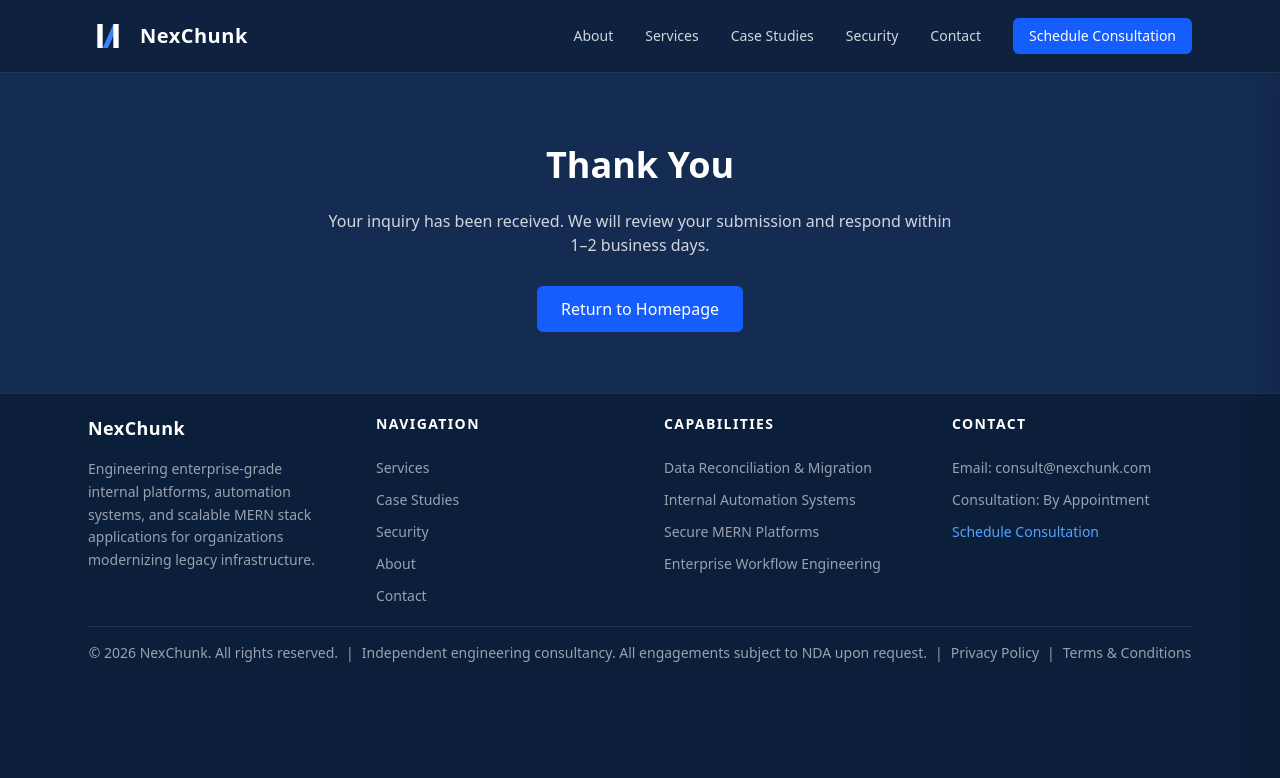
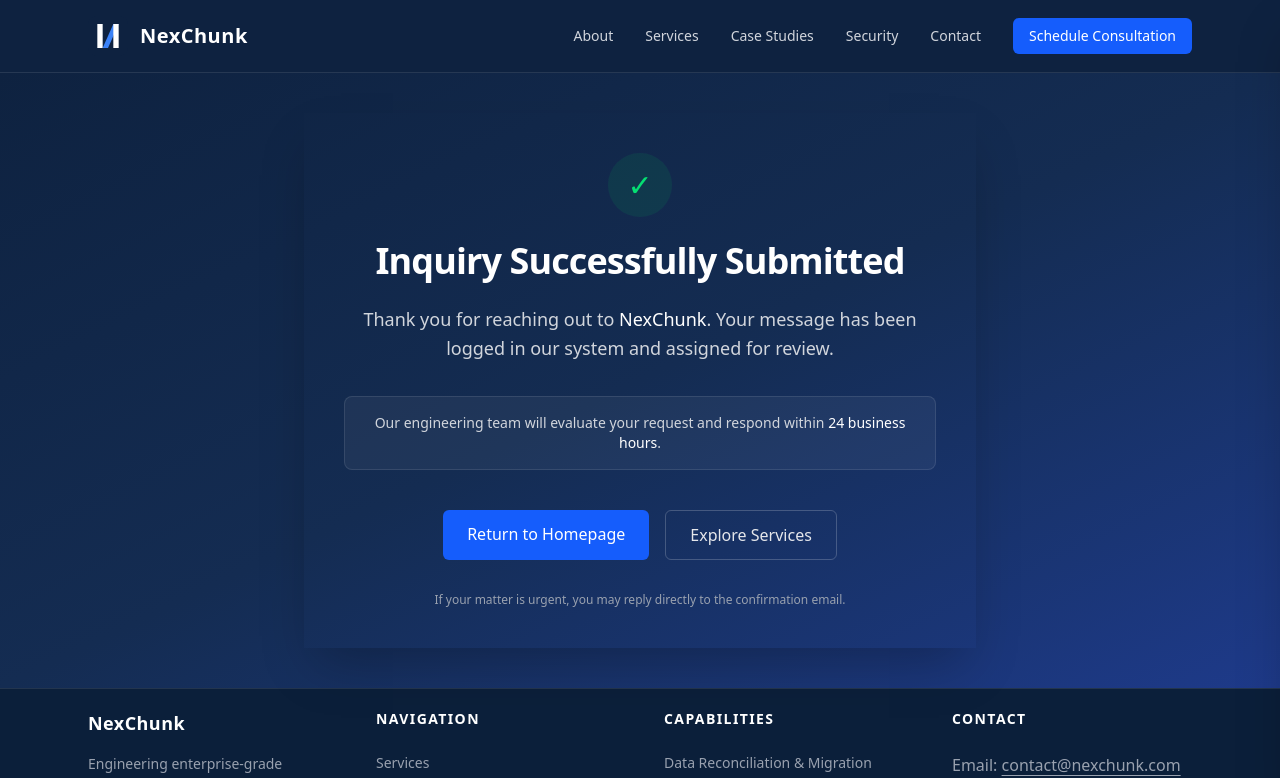
Before and after one commit to suryanarayansahu10/PortfolioFrontend, a Next.js app: page /thank-you in a window 1280 px wide. Shown: the top 778 px of the page. Built offline with nearby package versions, Linux system fonts and the light colour scheme; no server answers.

Commit message:
own api for contact added

```diff
--- a/package.json
+++ b/package.json
@@ -10,12 +10,14 @@
   },
   "dependencies": {
     "next": "16.1.6",
+    "nodemailer": "^8.0.1",
     "react": "19.2.3",
     "react-dom": "19.2.3"
   },
   "devDependencies": {
     "@tailwindcss/postcss": "^4",
     "@types/node": "^20",
+    "@types/nodemailer": "^7.0.10",
     "@types/react": "^19",
     "@types/react-dom": "^19",
     "eslint": "^9",
--- a/src/components/Footer.tsx
+++ b/src/components/Footer.tsx
@@ -13,7 +13,7 @@ export default function Footer() {
             </h3>
             <p className="mt-4 text-sm leading-relaxed">
               Engineering enterprise-grade internal platforms, automation
-              systems, and scalable MERN stack applications for organizations
+              systems, and scalable web applications for organizations
               modernizing legacy infrastructure.
             </p>
           </div>
@@ -63,7 +63,7 @@ export default function Footer() {
             <ul className="mt-6 space-y-3 text-sm">
               <li>Data Reconciliation & Migration</li>
               <li>Internal Automation Systems</li>
-              <li>Secure MERN Platforms</li>
+              <li>Scalable Web Applications</li>
               <li>Enterprise Workflow Engineering</li>
             </ul>
           </div>
@@ -73,8 +73,16 @@ export default function Footer() {
             <h4 className="text-white font-semibold text-sm uppercase tracking-widest">
               Contact
             </h4>
-            <ul className="mt-6 space-y-3 text-sm">
-              <li>Email: consult@nexchunk.com</li>
+            <ul className="mt-6 space-y-3">
+              <li>
+                Email:{" "}
+                <a
+                  href="mailto:contact@nexchunk.com?subject=Consultation Inquiry - NexChunk"
+                  className="hover:text-white underline underline-offset-4 transition"
+                >
+                  contact@nexchunk.com
+                </a>
+              </li>
               <li>Consultation: By Appointment</li>
               <li>
                 <a
--- /dev/null
+++ b/src/pages/api/contact.ts
@@ -0,0 +1,141 @@
+import type { NextApiRequest, NextApiResponse } from "next";
+import nodemailer from "nodemailer";
+
+export default async function handler(
+  req: NextApiRequest,
+  res: NextApiResponse,
+) {
+  if (req.method !== "POST") {
+    return res.status(405).json({ message: "Method not allowed" });
+  }
+
+  const { name, email, phone, message } = req.body;
+  const referenceId = `NX-${Date.now().toString().slice(-6)}`;
+
+  try {
+    const transporter = nodemailer.createTransport({
+      host: "smtp.zoho.in",
+      port: 587,
+      secure: false,
+      auth: {
+        user: process.env.NEXT_PUBLIC_CONTATCT_EMAIL_USER,
+        pass: process.env.NEXT_PUBLIC_CONTATCT_EMAIL_PASS,
+      },
+    });
+
+    // Send notification to you
+    await transporter.sendMail({
+      from: `"NexChunk" <${process.env.NEXT_PUBLIC_CONTATCT_EMAIL_USER}>`,
+      to: process.env.NEXT_PUBLIC_CONTATCT_EMAIL_USER,
+      subject: "New NexChunk Inquiry",
+      html: `
+        <h3>New Inquiry Received</h3>
+        <p><strong>Name:</strong> ${name}</p>
+        <p><strong>Email:</strong> ${email}</p>
+        <p><strong>Phone:</strong> ${phone || "Not provided"}</p>
+        <p><strong>Message:</strong></p>
+        <p>${message}</p>
+      `,
+    });
+
+    // Auto reply
+    await transporter.sendMail({
+      from: `"NexChunk" <${process.env.NEXT_PUBLIC_CONTATCT_EMAIL_USER}>`,
+      to: email,
+      subject: "We received your inquiry — NexChunk",
+      html: `
+<div style="font-family: Arial, sans-serif; background:#f4f6f9; padding:40px 20px;">
+  <div style="max-width:600px;margin:0 auto;background:#ffffff;border-radius:12px;overflow:hidden;box-shadow:0 8px 24px rgba(0,0,0,0.06);">
+
+    <!-- Gradient Header -->
+    <div style="background: linear-gradient(135deg, #0E2240 0%, #1E3A8A 100%);
+                padding:30px 20px;
+                text-align:center;">
+      <img src="https://nexchunk.com/logo-email.png"
+           alt="NexChunk"
+           style="height:42px;margin-bottom:12px;" />
+      <h2 style="color:#ffffff;margin:0;font-weight:500;">
+        NexChunk
+      </h2>
+      <p style="color:#dbeafe;margin:6px 0 0;font-size:13px;">
+        Engineering enterprise-grade data platforms, automation systems & scalable web applications.
+      </p>
+    </div>
+
+    <!-- Body -->
+    <div style="padding:32px;">
+      <p style="font-size:16px;color:#111827;">Hi ${name},</p>
+
+      <p style="font-size:15px;color:#4b5563;line-height:1.6;">
+        Thank you for contacting NexChunk.
+      </p>
+
+      <p style="font-size:15px;color:#4b5563;line-height:1.6;">
+        Your inquiry has been successfully received and logged under:
+      </p>
+
+      <!-- Reference Box -->
+      <div style="background:#f1f5f9;
+                  border-radius:8px;
+                  padding:12px 16px;
+                  font-size:14px;
+                  font-weight:600;
+                  color:#0E2240;
+                  display:inline-block;
+                  margin:10px 0 20px;">
+        Reference ID: ${referenceId}
+      </div>
+
+      <p style="font-size:15px;color:#4b5563;line-height:1.6;">
+        Our team will review your message and respond within
+        <strong>24 business hours</strong>.
+      </p>
+
+      <!-- CTA -->
+      <div style="margin:30px 0;text-align:center;">
+        <a href="https://nexchunk.com"
+           style="background:#3B82F6;
+                  color:#ffffff;
+                  padding:12px 28px;
+                  border-radius:6px;
+                  text-decoration:none;
+                  font-size:14px;
+                  display:inline-block;">
+          Visit NexChunk
+        </a>
+      </div>
+
+      <p style="font-size:14px;color:#6b7280;">
+        If your request is time-sensitive, you may reply directly to this email.
+      </p>
+
+      <p style="font-size:14px;color:#111827;margin-top:30px;">
+        Regards,<br/>
+        <strong>NexChunk Team</strong>
+      </p>
+    </div>
+
+    <!-- Footer -->
+    <div style="background:#f9fafb;
+                padding:18px;
+                text-align:center;
+                font-size:12px;
+                color:#6b7280;">
+      © ${new Date().getFullYear()} NexChunk. All rights reserved.<br/>
+      <a href="https://www.linkedin.com/company/nexchunk"
+         style="color:#3B82F6;text-decoration:none;">
+         Connect on LinkedIn
+      </a>
+    </div>
+
+  </div>
+</div>
+`,
+    });
+
+    return res.status(200).json({ success: true });
+  } catch (error) {
+    console.error(error);
+    return res.status(500).json({ error: "Email failed to send" });
+  }
+}
--- a/src/pages/index.tsx
+++ b/src/pages/index.tsx
@@ -9,7 +9,7 @@ export default function Home() {
         <title>NexChunk</title>
         <meta
           name="description"
-          content="Enterprise-grade internal platforms, automation systems, and scalable MERN stack applications."
+          content="Enterprise-grade internal platforms, automation systems, and scalable web applications."
         />
       </Head>
 
@@ -21,9 +21,9 @@ export default function Home() {
 
           <p className="mt-6 text-lg text-gray-400 max-w-2xl">
             NexChunk designs and builds enterprise-grade internal platforms,
-            automation systems, and scalable MERN stack applications for
-            organizations modernizing legacy infrastructure and high-volume
-            operational workflows.
+            automation systems, and scalable web applications for organizations
+            modernizing legacy infrastructure and high-volume operational
+            workflows.
           </p>
 
           <div className="mt-8 flex items-center space-x-4">
@@ -88,7 +88,7 @@ export default function Home() {
             {/* Capability 3 */}
             <div className="bg-[#0B1F3A] p-8 rounded-lg border border-gray-800 hover:border-gray-600 transition">
               <h3 className="text-xl font-semibold text-white">
-                Secure MERN Stack Platforms
+                Scalable Web Applications
               </h3>
               <p className="mt-4 text-gray-400">
                 Scalable backend-driven applications, dashboards, and
--- a/src/pages/services.tsx
+++ b/src/pages/services.tsx
@@ -8,7 +8,7 @@ export default function Services() {
         <title>Services | NexChunk</title>
         <meta
           name="description"
-          content="Enterprise-grade data reconciliation, internal automation systems, and scalable MERN stack application engineering."
+          content="Enterprise-grade data reconciliation, internal automation systems, and scalable web application engineering."
         />
       </Head>
 
@@ -88,7 +88,7 @@ export default function Services() {
       <section className="bg-[#132B4F] text-gray-200">
         <div className="max-w-6xl mx-auto px-6 py-12">
           <h2 className="text-3xl font-semibold text-white tracking-tight">
-            Secure MERN Stack Platform Engineering
+            Scalable Web Applications
           </h2>
 
           <p className="mt-6 text-gray-400 max-w-3xl">
--- a/src/pages/thank-you.tsx
+++ b/src/pages/thank-you.tsx
@@ -1,23 +1,63 @@
+import Head from "next/head";
+import Link from "next/link";
+
 export default function ThankYou() {
   return (
-    <section className="bg-[#142C52] text-gray-200 h-80 flex-wrap flex items-center justify-center">
-      <div className="max-w-2xl mx-auto px-6 text-center">
-        <h1 className="text-4xl font-semibold text-white">Thank You</h1>
+    <>
+      <Head>
+        <title>Inquiry Received | NexChunk</title>
+        <meta
+          name="description"
+          content="Your inquiry has been successfully received by NexChunk. Our team will respond shortly."
+        />
+      </Head>
 
-        <p className="mt-6 text-gray-300">
-          Your inquiry has been received. We will review your submission and
-          respond within 1–2 business days.
+      <section className="py-10 bg-linear-to-br from-[#0E2240] via-[#142C52] to-[#1E3A8A] text-gray-200 flex items-center justify-center px-6">
+        <div className="max-w-2xl w-full p-10 text-center shadow-2xl">
+          {/* Confirmation Icon */}
+          <div className="mx-auto w-16 h-16 rounded-full bg-green-500/10 flex items-center justify-center mb-6">
+            <span className="text-green-400 text-3xl">✓</span>
+          </div>
+
+          <h1 className="text-4xl font-semibold text-white tracking-tight">
+            Inquiry Successfully Submitted
+          </h1>
+
+          <p className="mt-6 text-gray-300 text-lg leading-relaxed">
+            Thank you for reaching out to{" "}
+            <span className="text-white font-medium">NexChunk</span>. Your
+            message has been logged in our system and assigned for review.
           </p>
 
-        <div className="mt-10">
-          <a
+          <div className="mt-8 bg-white/5 border border-white/10 rounded-lg p-4 text-sm text-gray-300">
+            Our engineering team will evaluate your request and respond within
+            <span className="text-white font-medium"> 24 business hours</span>.
+          </div>
+
+          {/* CTA Buttons */}
+          <div className="mt-10 flex flex-col sm:flex-row justify-center gap-4">
+            <Link
               href="/"
               className="bg-blue-600 hover:bg-blue-500 text-white px-6 py-3 rounded-md transition"
             >
               Return to Homepage
-          </a>
+            </Link>
+
+            <Link
+              href="/services"
+              className="border border-white/20 hover:border-white text-gray-200 px-6 py-3 rounded-md transition"
+            >
+              Explore Services
+            </Link>
           </div>
+
+          {/* Footer Note */}
+          <p className="mt-8 text-xs text-gray-400">
+            If your matter is urgent, you may reply directly to the confirmation
+            email.
+          </p>
         </div>
       </section>
+    </>
   );
 }
```
Also changed, not shown: src/pages/contact.tsx (+11 -6 lines), public/logo-email.png (added), 1 other file (tests, documents, lock files or other folders). Lines whose indentation alone changed are shown as unchanged.
